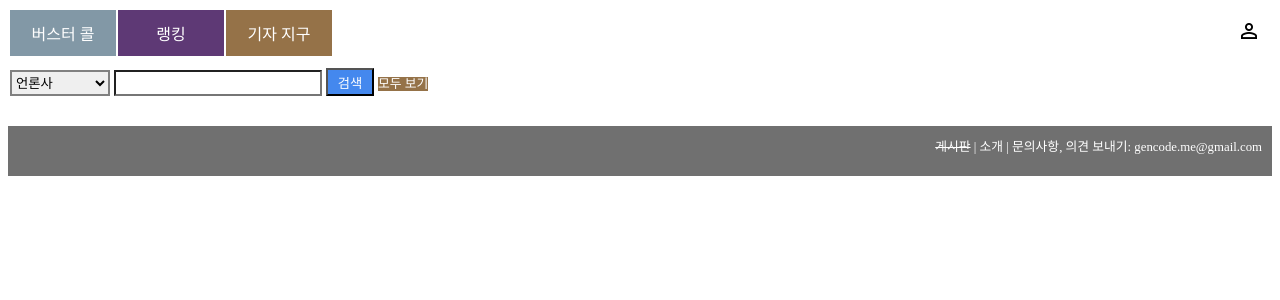
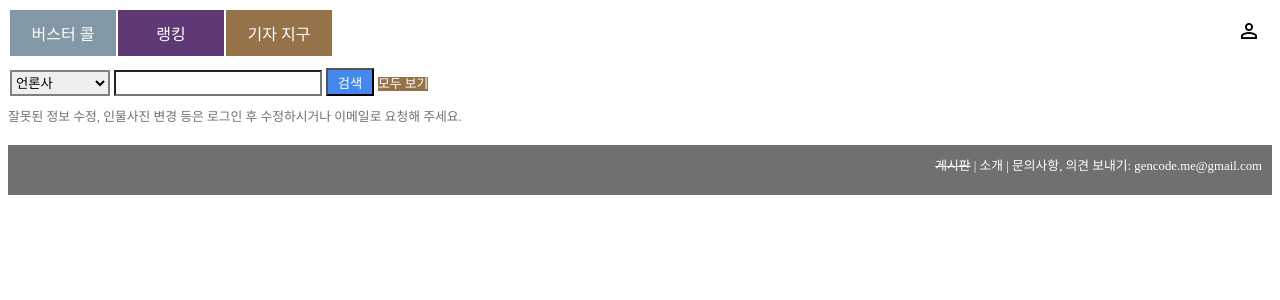
Before and after one commit to genonfire/portality, a Django app: page /db/ in a window 1280 px wide. Shown: the top 300 px of the page. Run offline with Django 3.2, Linux system fonts and the light colour scheme; parts of the project's set-up code (start-up, migrations or seed data) failed here and were passed over.

Commit message:
add annotation

```diff
--- a/giza/templates/showgiza.html
+++ b/giza/templates/showgiza.html
@@ -23,6 +23,12 @@ td.gizaProfile {
 span.gizashowall {
     background-color: #957248;
     font-size: 80%;
+}
+
+div.annotation {
+    font-size: 80%;
+    color: #707070;
+    margin-bottom: 18px;
 }
 
 a:link {color:white; text-decoration:none;}
@@ -78,6 +84,9 @@ function onKeyPress(e) {
     <input type="text" id="searchWord" class="searchWord" maxlength="100" onkeypress="onKeyPress(event)">
     <input type="button" id="searchButton" value="검색" class="searchButton" onClick="search()"> <span class="gizashowall"><a href="{% url 'show all giza' %}">모두 보기</a></div>
 </div>
+<div class="annotation">
+잘못된 정보 수정, 인물사진 변경 등은 로그인 후 수정하시거나 이메일로 요청해 주세요.
+</div>
 
 {% if count %}
 <div class="gizadb">
@@ -109,5 +118,5 @@ function onKeyPress(e) {
 {% endif %}
 
 <div class="footer">
-<strike>게시판</strike> | <a href="http://todayhumor.com/?bestofbest_334264" target="_blank">소개</a> | 문의사항, 의견 보내기: <font color="black"><a href="mailto:gencode.me@gmail.com">gencode.me@gmail.com</a></font>
+<strike>게시판</strike> | <a href={{ABOUT_LINK}} target="_blank">소개</a> | 문의사항, 의견 보내기: <font color="black"><a href="mailto:gencode.me@gmail.com">gencode.me@gmail.com</a></font>
 {% endblock %}
--- a/issue/context_processors.py
+++ b/issue/context_processors.py
@@ -2,7 +2,5 @@ from django.conf import settings
 
 def global_settings(request):
     return {
-        'FILTER_DATE_DELTA': settings.FILTER_DATE_DELTA,
-        'HOTISSUE_LIMIT': settings.HOTISSUE_LIMIT,
-        'MEDIA_CHOICE': settings.MEDIA_CHOICE,
+        'ABOUT_LINK': settings.ABOUT_LINK,
     }
--- a/issue/templates/hotissue.html
+++ b/issue/templates/hotissue.html
@@ -91,6 +91,6 @@ function onKeyPress(e) {
 </div>
 
 <div class="footer">
-<strike>게시판</strike> | <a href="http://todayhumor.com/?bestofbest_334264" target="_blank">소개</a> | 문의사항, 의견 보내기: <font color="black"><a href="mailto:gencode.me@gmail.com">gencode.me@gmail.com</a></font>
+<strike>게시판</strike> | <a href={{ABOUT_LINK}} target="_blank">소개</a> | 문의사항, 의견 보내기: <font color="black"><a href="mailto:gencode.me@gmail.com">gencode.me@gmail.com</a></font>
 </div>
 {% endblock %}
--- a/issue/templates/ranking.html
+++ b/issue/templates/ranking.html
@@ -79,5 +79,5 @@ a:hover {color:yellow; text-decoration:none;}
 </div>
 
 <div class="footer">
-<strike>게시판</strike> | <a href="http://todayhumor.com/?bestofbest_334264" target="_blank">소개</a> | 문의사항, 의견 보내기: <font color="black"><a href="mailto:gencode.me@gmail.com">gencode.me@gmail.com</a></font>
+<strike>게시판</strike> | <a href={{ABOUT_LINK}} target="_blank">소개</a> | 문의사항, 의견 보내기: <font color="black"><a href="mailto:gencode.me@gmail.com">gencode.me@gmail.com</a></font>
 {% endblock %}
--- a/portality/settings.py
+++ b/portality/settings.py
@@ -223,3 +223,5 @@ MEDIA_CHOICE = ( # 매체 종류
          ('헤럴드경제', '헤럴드경제'),
     )
 GIZA_IMAGE_SIZE_LIMIT = 100 * 1024 # 기자 사진 사이즈 제한
+
+ABOUT_LINK = "http://todayhumor.com/?bestofbest_335548"
```
